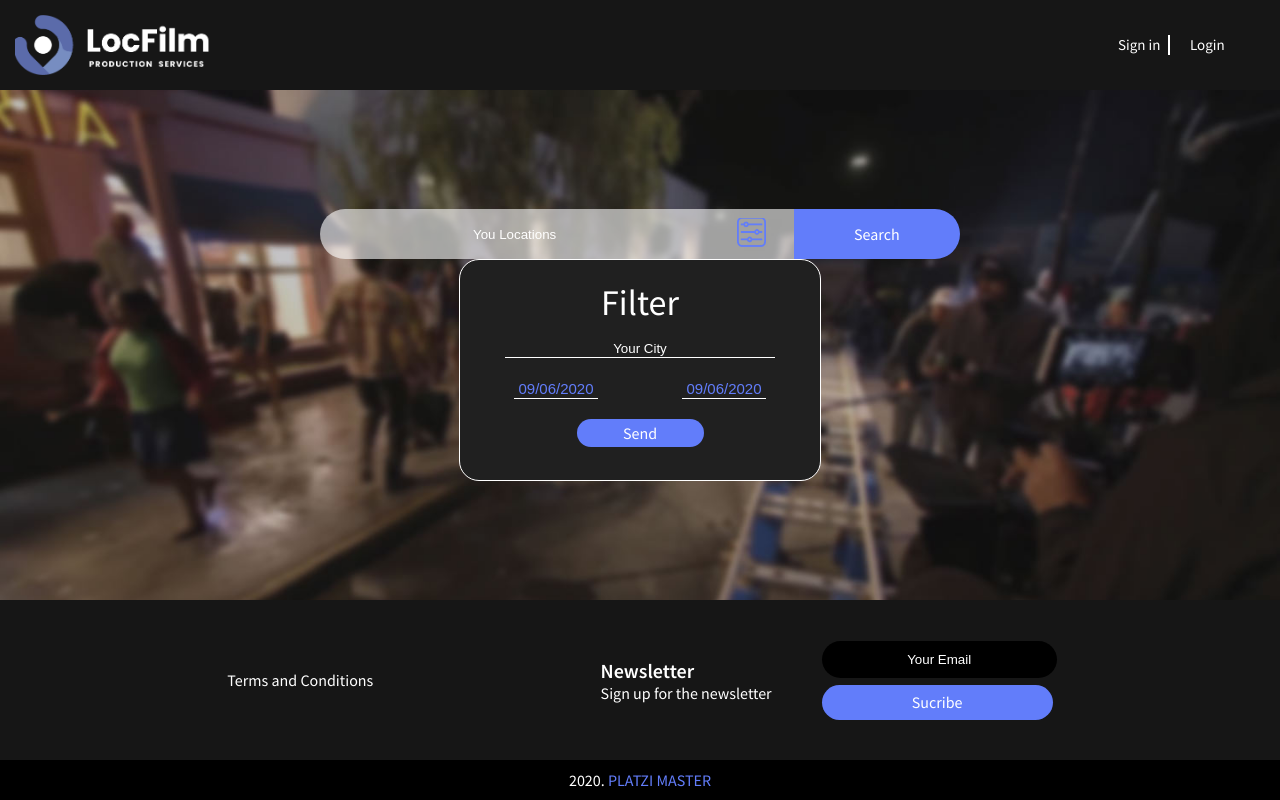
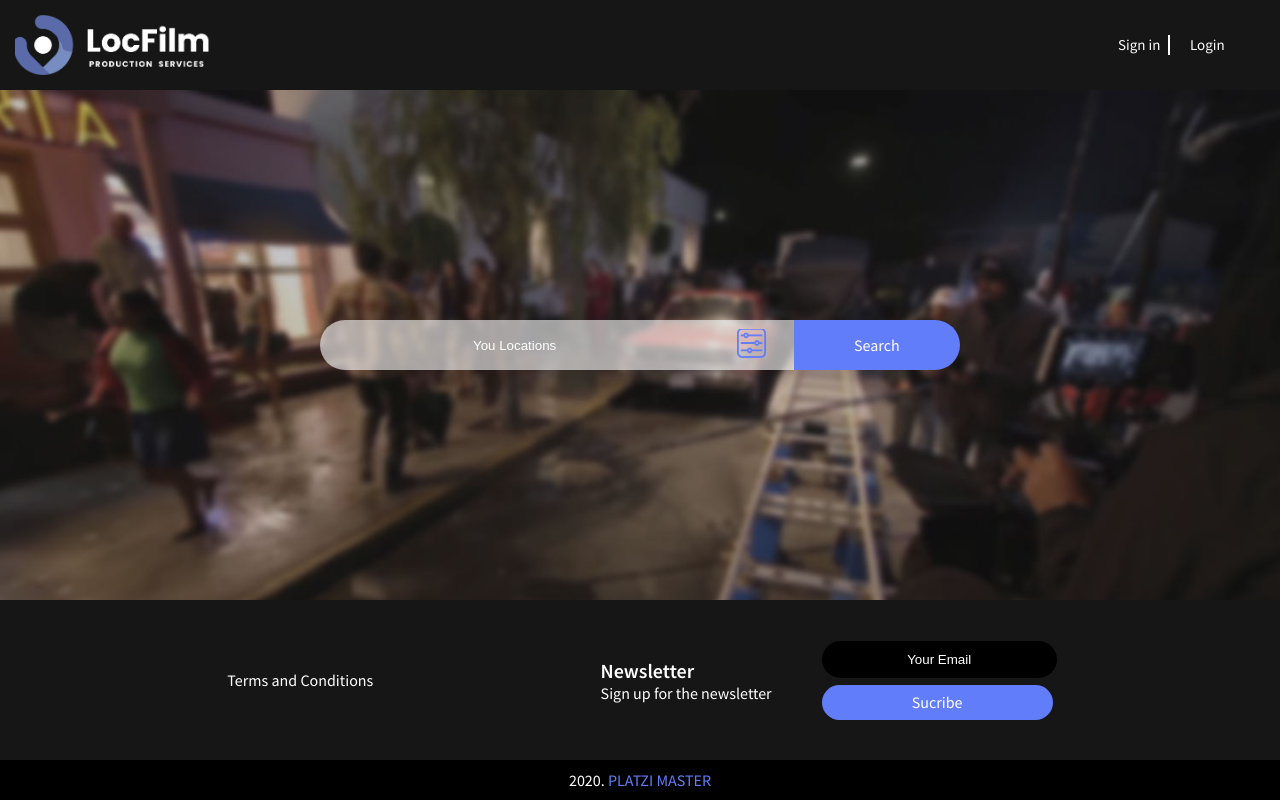
Before and after one commit to cesarp04/locfilm-frontend, a React app: page / in a window 1280 px wide. Built offline with nearby package versions, Linux system fonts and the light colour scheme.

Commit message:
filter modal btn ok

```diff
--- a/src/assets/styles/components/HomeMain.scss
+++ b/src/assets/styles/components/HomeMain.scss
@@ -60,11 +60,13 @@
 // box
 
 .containerHome__FilterCard{
+  // position: absolute;
   background-color: $primary-color;
   border: 1px solid white;
   border-radius: 20px;
   width: 360px;
   height: 220px;
+  margin-top: 30px;
 
 }
 .containerHome__FilterCard__container{
--- a/src/components/HomeMain.jsx
+++ b/src/components/HomeMain.jsx
@@ -19,7 +19,11 @@ const HomeMain = () => {
     }
 
     //
-
+    const [showFilterModal, setShowFilterModal] = useState(false)
+    function changeModalVisibility () {
+        setShowFilterModal (!showFilterModal)
+        console.log(showFilterModal)
+    }
 
     return(
     <main className="containerHome">
@@ -28,14 +32,15 @@ const HomeMain = () => {
                 <input type="text" placeholder="You Locations"/>
             </div>
             <div className="ContainerHome__SearchHome--filter">
-                <a href="#"><img src={filter} alt=""/></a>
+                <a href="#"><img src={filter} alt="icon_Filter" onClick={changeModalVisibility}/></a>
             </div>
             <a href="#" className="ContainerHome__SearchHome--BtnSearch">
                 Search
             </a>
         </section>
-        <section className="containerHome__FilterCard">
-             <div className="containerHome__FilterCard__container">
+        { showFilterModal ?
+         <section className="containerHome__FilterCard">
+            <div className="containerHome__FilterCard__container">
                 <p className="containerHome__FilterCard__container--title">
                     Filter
                 </p>
@@ -61,9 +66,9 @@ const HomeMain = () => {
                 <div className="ContainerHome__SearchHome__filter-card--btn">
                     <a href="#" className="">Send</a>
                 </div>
+            </div>
+        </section> : null }
 
-            </div>
-        </section>
 
     </main>
     )
```
